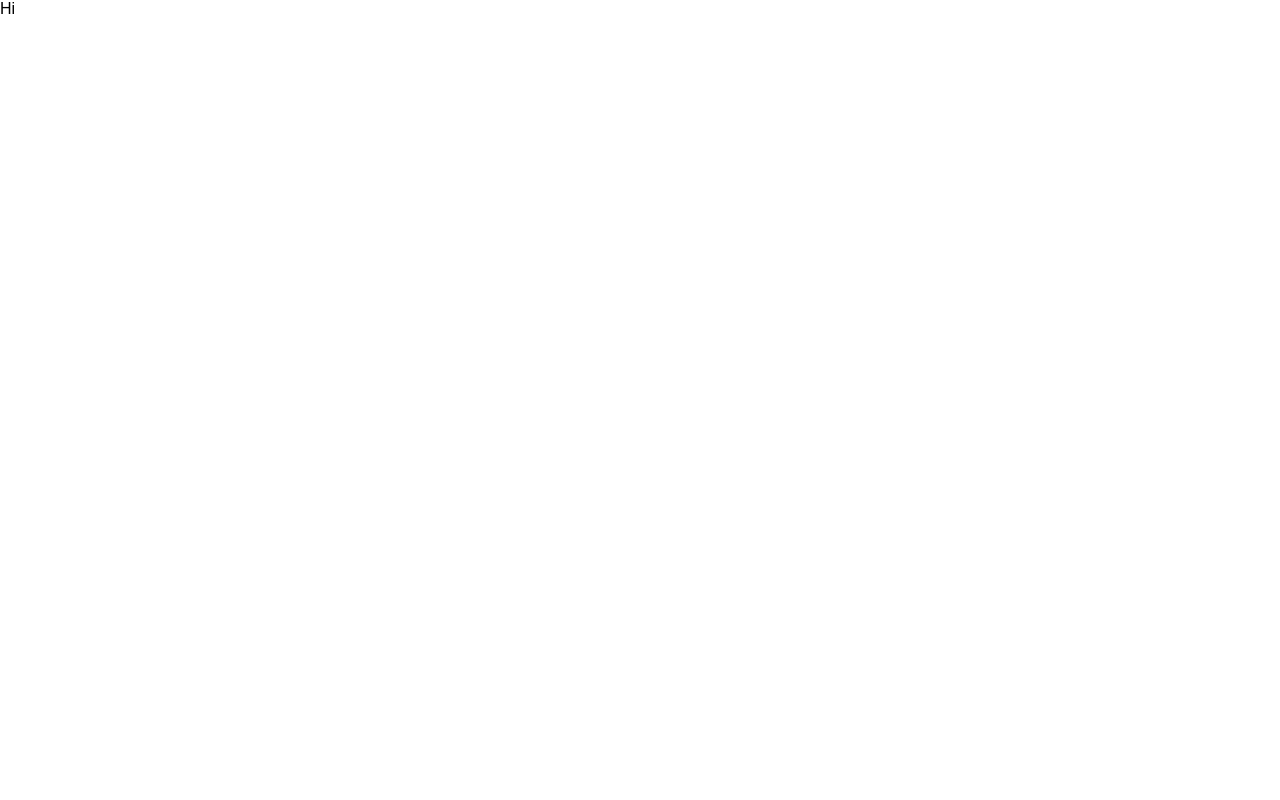
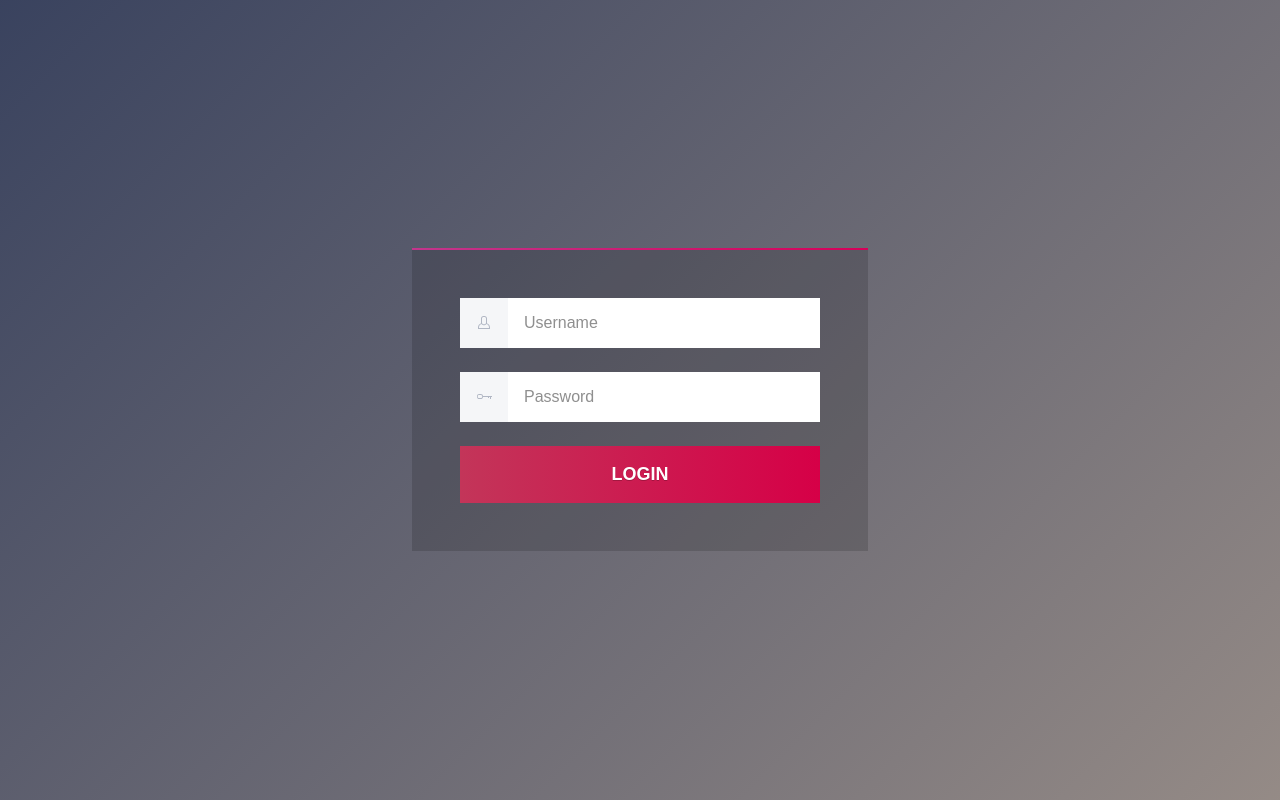
Before and after one commit to alivenotions/quiz-master, a React (Create React App) app: page /login in a window 1280 px wide. Built offline with nearby package versions, Linux system fonts and the light colour scheme.

Commit message:
feat(auth): create layout of login page

```diff
--- /dev/null
+++ b/src/components/authentication/Login.css
@@ -0,0 +1,23 @@
+.login {
+  height: 100vh;
+  display: flex;
+  align-items: center;
+  justify-content: center;
+  flex-direction: column;
+  position: relative;
+  background: linear-gradient(
+    135deg,
+    rgba(36, 46, 77, 0.9),
+    rgba(137, 126, 121, 0.9)
+  );
+  font-family: 'Roboto', helvetica, arial, sans-serif;
+  font-size: 1.5em;
+}
+.login:before {
+  content: '';
+  position: absolute;
+  top: 0;
+  left: 0;
+  height: 100%;
+  width: 100%;
+}
--- a/src/components/authentication/Login.js
+++ b/src/components/authentication/Login.js
@@ -1,8 +1,15 @@
 import React from 'react'
+
+import LoginForm from './LoginForm'
+import './Login.css'
 
 class Login extends React.Component {
   render() {
-    return <div>Hi</div>
+    return (
+      <div className="login">
+        <LoginForm />
+      </div>
+    )
   }
 }
 
--- /dev/null
+++ b/src/components/authentication/LoginForm.css
@@ -0,0 +1,95 @@
+.login-form {
+  width: 100%;
+  padding: 2em;
+  position: relative;
+  background: rgba(0, 0, 0, 0.15);
+}
+.login-form:before {
+  content: '';
+  position: absolute;
+  top: -2px;
+  left: 0;
+  height: 2px;
+  width: 100%;
+  background: linear-gradient(to right, #c3358d, #d60059);
+}
+@media screen and (min-width: 600px) {
+  .login-form {
+    width: 50vw;
+    max-width: 15em;
+  }
+}
+
+.flex-row {
+  display: flex;
+  margin-bottom: 1em;
+}
+
+.lf--label {
+  width: 2em;
+  display: flex;
+  align-items: center;
+  justify-content: center;
+  background: #f5f6f8;
+  cursor: pointer;
+}
+
+.lf--input {
+  flex: 1;
+  padding: 1em;
+  border: 0;
+  color: #8f8f8f;
+  font-size: 1rem;
+}
+.lf--input:focus {
+  outline: none;
+  transition: -webkit-transform 0.15s ease;
+  transition: transform 0.15s ease;
+  transition: transform 0.15s ease, -webkit-transform 0.15s ease;
+  -webkit-transform: scale(1.1);
+  transform: scale(1.1);
+}
+
+.lf--submit {
+  display: block;
+  padding: 1em;
+  width: 100%;
+  background: linear-gradient(to right, #c33559, #d60047);
+  border: 0;
+  color: #fff;
+  cursor: pointer;
+  font-size: 0.75em;
+  font-weight: 600;
+  text-shadow: 0 1px 0 rgba(0, 0, 0, 0.2);
+}
+.lf--submit:focus {
+  outline: none;
+  transition: -webkit-transform 0.15s ease;
+  transition: transform 0.15s ease;
+  transition: transform 0.15s ease, -webkit-transform 0.15s ease;
+  -webkit-transform: scale(1.1);
+  transform: scale(1.1);
+}
+
+.lf--forgot {
+  margin-top: 1em;
+  color: #d6006b;
+  font-size: 0.65em;
+  text-align: center;
+}
+
+::-webkit-input-placeholder {
+  color: #8f8f8f;
+}
+
+:-ms-input-placeholder {
+  color: #8f8f8f;
+}
+
+::-ms-input-placeholder {
+  color: #8f8f8f;
+}
+
+::placeholder {
+  color: #8f8f8f;
+}
--- /dev/null
+++ b/src/components/authentication/LoginForm.js
@@ -0,0 +1,49 @@
+import React from 'react'
+
+import './LoginForm.css'
+
+class LoginForm extends React.Component {
+  render() {
+    return (
+      <form className="login-form">
+        <div className="flex-row">
+          <label className="lf--label" htmlFor="username">
+            <svg x="0px" y="0px" width="12px" height="13px">
+              <path
+                fill="#B1B7C4"
+                d="M8.9,7.2C9,6.9,9,6.7,9,6.5v-4C9,1.1,7.9,0,6.5,0h-1C4.1,0,3,1.1,3,2.5v4c0,0.2,0,0.4,0.1,0.7 C1.3,7.8,0,9.5,0,11.5V13h12v-1.5C12,9.5,10.7,7.8,8.9,7.2z M4,2.5C4,1.7,4.7,1,5.5,1h1C7.3,1,8,1.7,8,2.5v4c0,0.2,0,0.4-0.1,0.6 l0.1,0L7.9,7.3C7.6,7.8,7.1,8.2,6.5,8.2h-1c-0.6,0-1.1-0.4-1.4-0.9L4.1,7.1l0.1,0C4,6.9,4,6.7,4,6.5V2.5z M11,12H1v-0.5 c0-1.6,1-2.9,2.4-3.4c0.5,0.7,1.2,1.1,2.1,1.1h1c0.8,0,1.6-0.4,2.1-1.1C10,8.5,11,9.9,11,11.5V12z"
+              />
+            </svg>
+          </label>
+          <input
+            id="username"
+            className="lf--input"
+            placeholder="Username"
+            type="text"
+          />
+        </div>
+        <div className="flex-row">
+          <label className="lf--label" htmlFor="password">
+            <svg x="0px" y="0px" width="15px" height="5px">
+              <g>
+                <path
+                  fill="#B1B7C4"
+                  d="M6,2L6,2c0-1.1-1-2-2.1-2H2.1C1,0,0,0.9,0,2.1v0.8C0,4.1,1,5,2.1,5h1.7C5,5,6,4.1,6,2.9V3h5v1h1V3h1v2h1V3h1 V2H6z M5.1,2.9c0,0.7-0.6,1.2-1.3,1.2H2.1c-0.7,0-1.3-0.6-1.3-1.2V2.1c0-0.7,0.6-1.2,1.3-1.2h1.7c0.7,0,1.3,0.6,1.3,1.2V2.9z"
+                />
+              </g>
+            </svg>
+          </label>
+          <input
+            id="password"
+            className="lf--input"
+            placeholder="Password"
+            type="password"
+          />
+        </div>
+        <input className="lf--submit" type="submit" value="LOGIN" />
+      </form>
+    )
+  }
+}
+
+export default LoginForm
```
